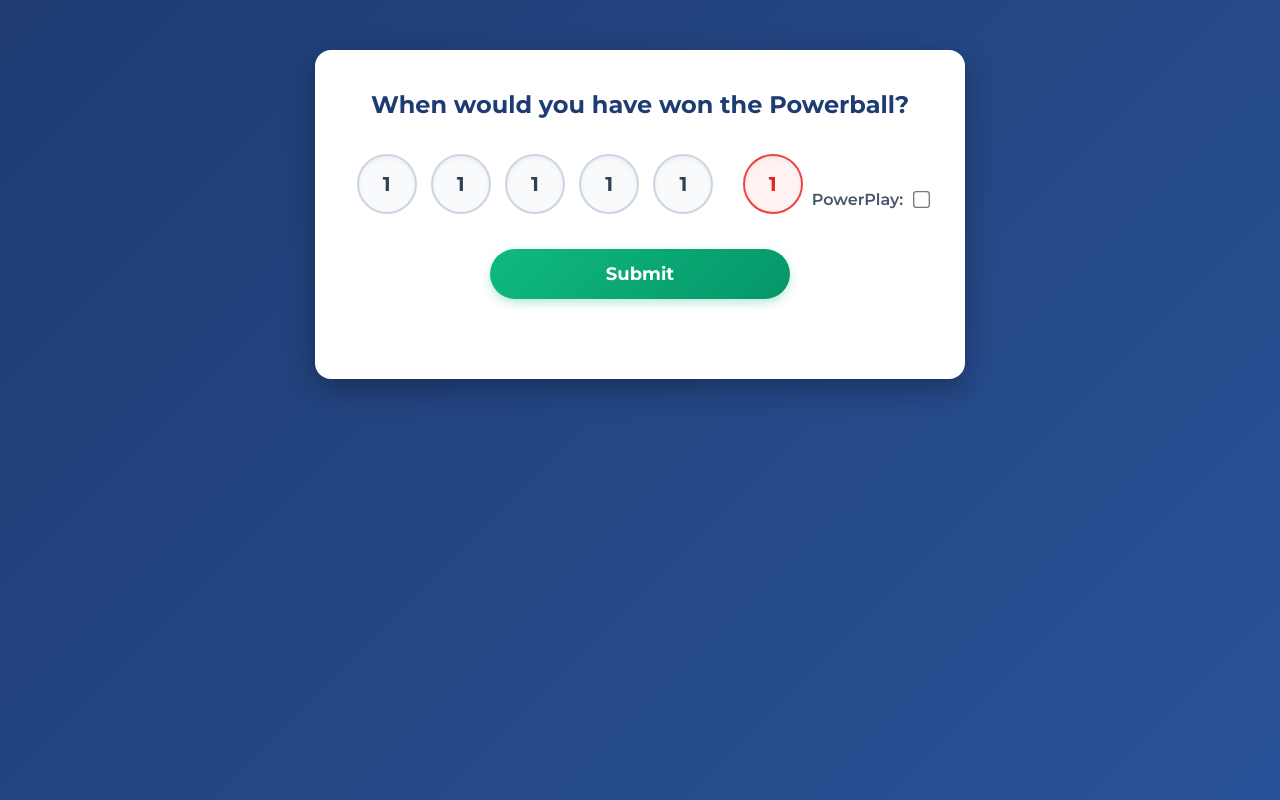
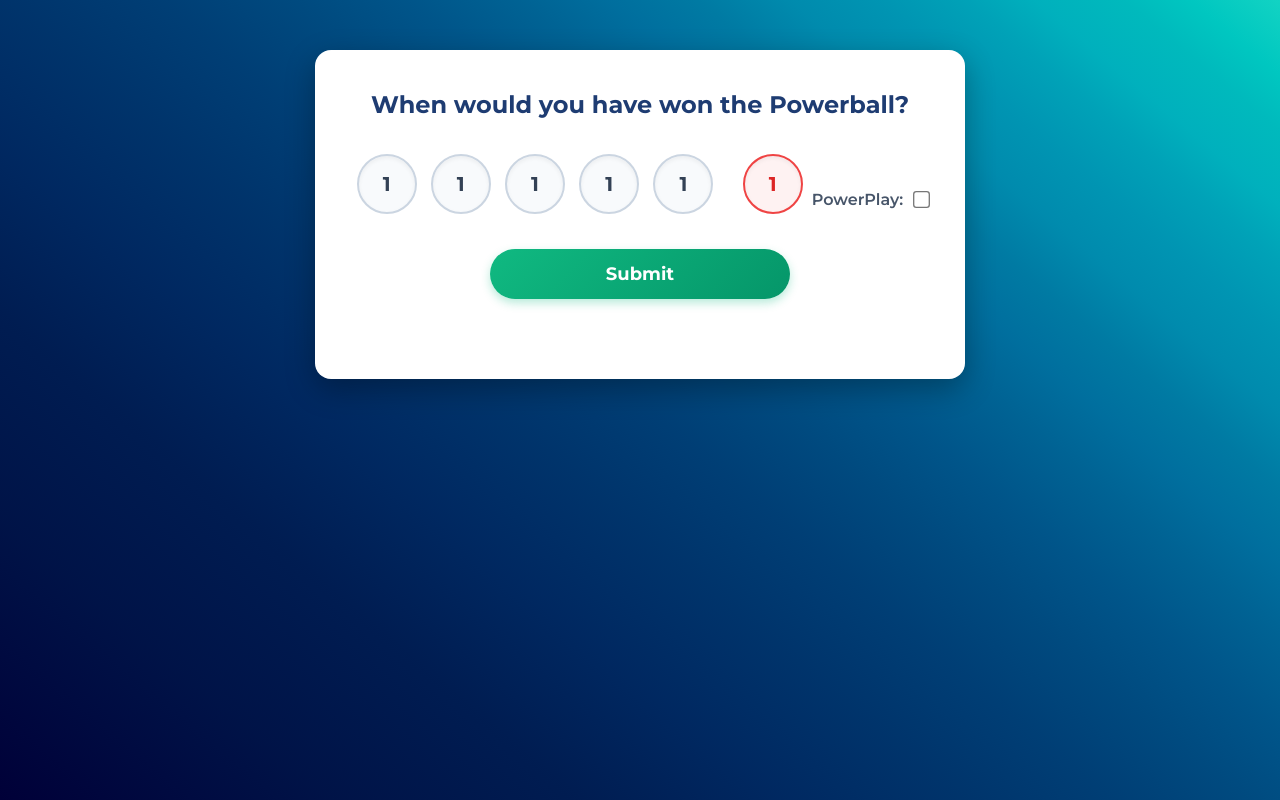
Before and after one commit to jacobleereed/test, a website: page index.html in a window 1280 px wide. Drawn offline with Linux system fonts and the light colour scheme.

Commit message:
css changes 2!

```diff
--- a/homestyles.css
+++ b/homestyles.css
@@ -6,7 +6,29 @@
 }
 
 html {
-    background: linear-gradient(135deg, #1e3c72 0%, #2a5298 100%);
+    color: white;
+    background-color: #303036;
+    background-image: linear-gradient(
+  40deg,
+  hsl(240deg 100% 11%) 0%,
+  hsl(224deg 100% 14%) 15%,
+  hsl(219deg 100% 16%) 26%,
+  hsl(215deg 100% 19%) 35%,
+  hsl(211deg 100% 21%) 43%,
+  hsl(208deg 100% 23%) 50%,
+  hsl(205deg 100% 25%) 56%,
+  hsl(203deg 100% 27%) 61%,
+  hsl(200deg 100% 29%) 66%,
+  hsl(198deg 100% 31%) 70%,
+  hsl(195deg 100% 32%) 74%,
+  hsl(192deg 100% 34%) 78%,
+  hsl(190deg 100% 35%) 82%,
+  hsl(187deg 100% 36%) 86%,
+  hsl(184deg 100% 37%) 89%,
+  hsl(181deg 100% 37%) 93%,
+  hsl(178deg 100% 39%) 96%,
+  hsl(175deg 84% 45%) 100%
+);
     min-height: 100vh;
     font-family: 'Montserrat', sans-serif;
     color: #333;
```
